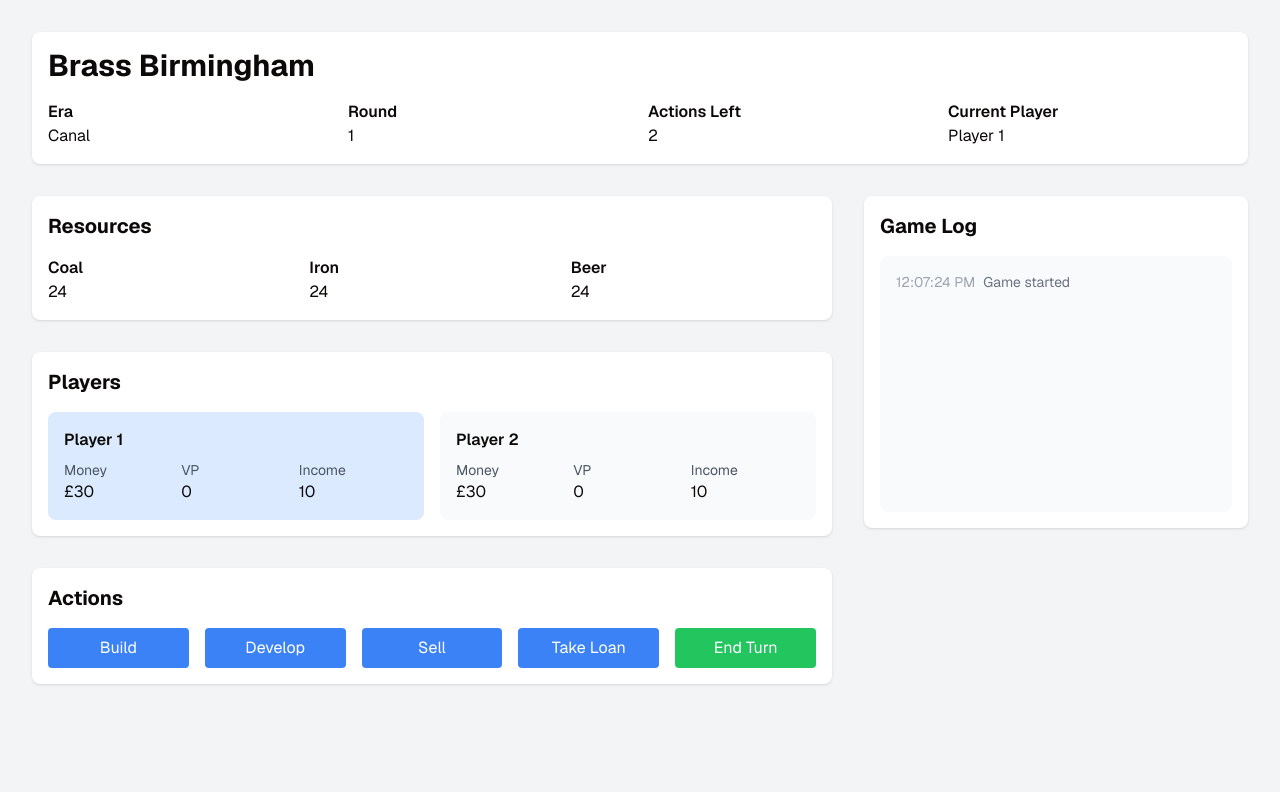
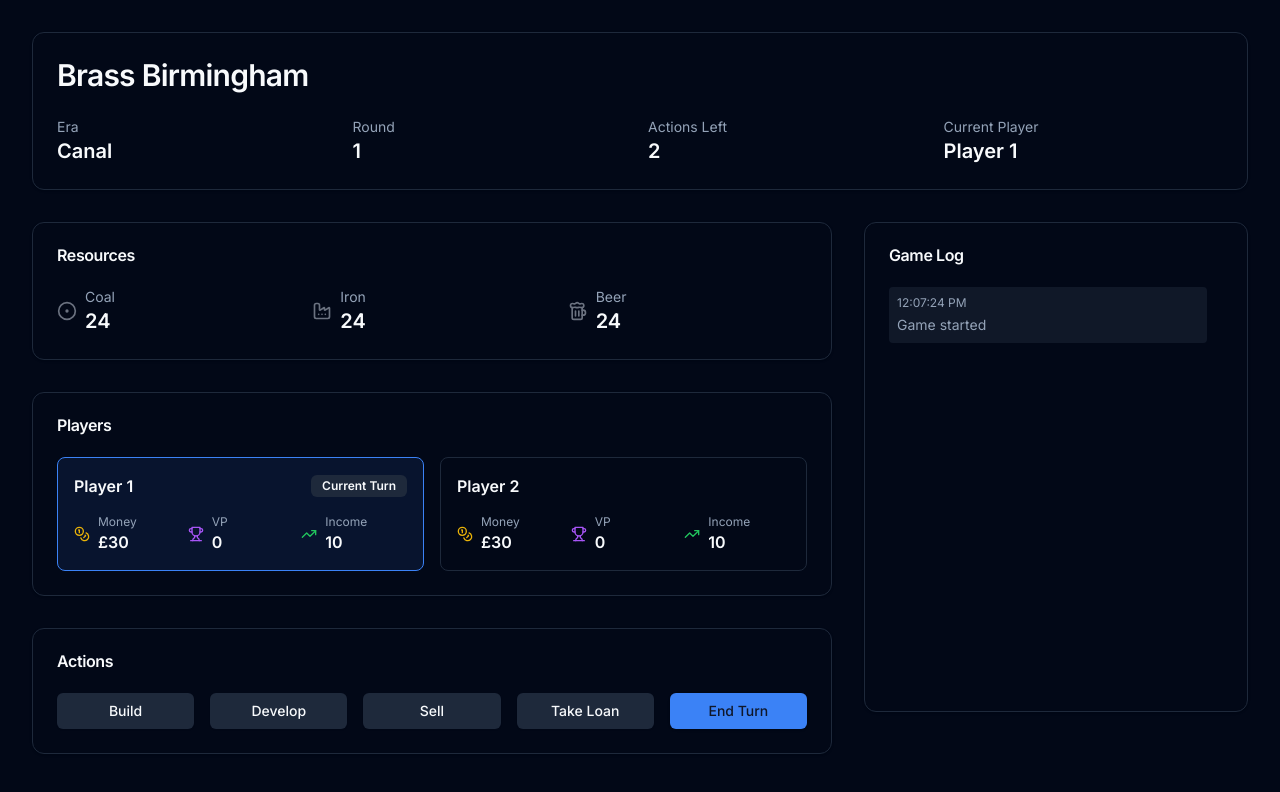
Before and after one commit to julius-retzer/brass-birmingham, a Next.js app: page / in a window 1280 px wide. Shown: the top 792 px of the page. Built offline with nearby package versions, Linux system fonts and the light colour scheme.

Commit message:
Enhance UI with shadcn components and improve game interface styling

```diff
--- /dev/null
+++ b/src/app/globals.css
@@ -0,0 +1,59 @@
+@tailwind base;
+@tailwind components;
+@tailwind utilities;
+
+@layer base {
+  :root {
+    --background: 0 0% 100%;
+    --foreground: 222.2 84% 4.9%;
+    --card: 0 0% 100%;
+    --card-foreground: 222.2 84% 4.9%;
+    --popover: 0 0% 100%;
+    --popover-foreground: 222.2 84% 4.9%;
+    --primary: 221.2 83.2% 53.3%;
+    --primary-foreground: 210 40% 98%;
+    --secondary: 210 40% 96.1%;
+    --secondary-foreground: 222.2 47.4% 11.2%;
+    --muted: 210 40% 96.1%;
+    --muted-foreground: 215.4 16.3% 46.9%;
+    --accent: 210 40% 96.1%;
+    --accent-foreground: 222.2 47.4% 11.2%;
+    --destructive: 0 84.2% 60.2%;
+    --destructive-foreground: 210 40% 98%;
+    --border: 214.3 31.8% 91.4%;
+    --input: 214.3 31.8% 91.4%;
+    --ring: 221.2 83.2% 53.3%;
+    --radius: 0.5rem;
+  }
+
+  .dark {
+    --background: 222.2 84% 4.9%;
+    --foreground: 210 40% 98%;
+    --card: 222.2 84% 4.9%;
+    --card-foreground: 210 40% 98%;
+    --popover: 222.2 84% 4.9%;
+    --popover-foreground: 210 40% 98%;
+    --primary: 217.2 91.2% 59.8%;
+    --primary-foreground: 222.2 47.4% 11.2%;
+    --secondary: 217.2 32.6% 17.5%;
+    --secondary-foreground: 210 40% 98%;
+    --muted: 217.2 32.6% 17.5%;
+    --muted-foreground: 215 20.2% 65.1%;
+    --accent: 217.2 32.6% 17.5%;
+    --accent-foreground: 210 40% 98%;
+    --destructive: 0 62.8% 30.6%;
+    --destructive-foreground: 210 40% 98%;
+    --border: 217.2 32.6% 17.5%;
+    --input: 217.2 32.6% 17.5%;
+    --ring: 224.3 76.3% 48%;
+  }
+}
+
+@layer base {
+  * {
+    @apply border-border;
+  }
+  body {
+    @apply bg-background text-foreground;
+  }
+}
--- a/src/app/layout.tsx
+++ b/src/app/layout.tsx
@@ -1,20 +1,22 @@
-import "~/styles/globals.css";
+import type { Metadata } from 'next';
+import { Inter } from 'next/font/google';
+import './globals.css';
 
-import { GeistSans } from "geist/font/sans";
-import { type Metadata } from "next";
+const inter = Inter({ subsets: ['latin'] });
 
 export const metadata: Metadata = {
-  title: "Create T3 App",
-  description: "Generated by create-t3-app",
-  icons: [{ rel: "icon", url: "/favicon.ico" }],
+  title: 'Brass Birmingham',
+  description: 'A digital implementation of Brass Birmingham board game',
 };
 
 export default function RootLayout({
   children,
-}: Readonly<{ children: React.ReactNode }>) {
+}: {
+  children: React.ReactNode;
+}) {
   return (
-    <html lang="en" className={`${GeistSans.variable}`}>
-      <body>{children}</body>
+    <html lang="en" className="dark">
+      <body className={inter.className}>{children}</body>
     </html>
   );
 }
--- a/src/app/page.tsx
+++ b/src/app/page.tsx
@@ -4,6 +4,10 @@
 import { useMachine } from '@xstate/react';
 import { gameStore, type Player, type GameState } from '../store/gameStore';
 import { GameLog } from '../components/GameLog';
+import { Card, CardContent, CardHeader, CardTitle } from '../components/ui/card';
+import { Button } from '../components/ui/button';
+import { Badge } from '../components/ui/badge';
+import { Coins, Trophy, TrendingUp, CircleDot, Factory, Beer } from 'lucide-react';
 
 export default function Home() {
   const [state, send] = useMachine(gameStore);
@@ -23,143 +27,188 @@
   const currentPlayer = players[currentPlayerIndex];
 
   return (
-    <main className="min-h-screen p-8 bg-gray-100">
+    <main className="min-h-screen p-8 bg-background text-foreground">
       {/* Game Header */}
-      <div className="mb-8 p-4 bg-white rounded-lg shadow">
-        <h1 className="text-3xl font-bold mb-4">Brass Birmingham</h1>
+      <Card className="mb-8">
+        <CardHeader>
+          <CardTitle className="text-3xl">Brass Birmingham</CardTitle>
+        </CardHeader>
+        <CardContent>
           <div className="grid grid-cols-4 gap-4">
             <div>
-            <h2 className="font-semibold">Era</h2>
-            <p className="capitalize">{era}</p>
+              <h2 className="text-sm text-muted-foreground">Era</h2>
+              <p className="text-xl font-semibold capitalize">{era}</p>
             </div>
             <div>
-            <h2 className="font-semibold">Round</h2>
-            <p>{round}</p>
+              <h2 className="text-sm text-muted-foreground">Round</h2>
+              <p className="text-xl font-semibold">{round}</p>
             </div>
             <div>
-            <h2 className="font-semibold">Actions Left</h2>
-            <p>{actionsRemaining}</p>
+              <h2 className="text-sm text-muted-foreground">Actions Left</h2>
+              <p className="text-xl font-semibold">{actionsRemaining}</p>
             </div>
             <div>
-            <h2 className="font-semibold">Current Player</h2>
-            <p>{currentPlayer?.name ?? 'None'}</p>
+              <h2 className="text-sm text-muted-foreground">Current Player</h2>
+              <p className="text-xl font-semibold">{currentPlayer?.name ?? 'None'}</p>
+            </div>
+          </div>
+        </CardContent>
+      </Card>
+
+      <div className="grid grid-cols-1 lg:grid-cols-3 gap-8">
+        <div className="lg:col-span-2 space-y-8">
+          {/* Resources */}
+          <Card>
+            <CardHeader>
+              <CardTitle>Resources</CardTitle>
+            </CardHeader>
+            <CardContent>
+              <div className="grid grid-cols-3 gap-4">
+                <div className="flex items-center space-x-2">
+                  <CircleDot className="h-5 w-5 text-gray-500" />
+                  <div>
+                    <p className="text-sm text-muted-foreground">Coal</p>
+                    <p className="text-xl font-semibold">{resources.coal}</p>
+                  </div>
+                </div>
+                <div className="flex items-center space-x-2">
+                  <Factory className="h-5 w-5 text-gray-500" />
+                  <div>
+                    <p className="text-sm text-muted-foreground">Iron</p>
+                    <p className="text-xl font-semibold">{resources.iron}</p>
+                  </div>
+                </div>
+                <div className="flex items-center space-x-2">
+                  <Beer className="h-5 w-5 text-gray-500" />
+                  <div>
+                    <p className="text-sm text-muted-foreground">Beer</p>
+                    <p className="text-xl font-semibold">{resources.beer}</p>
                   </div>
                 </div>
               </div>
-
-      <div className="grid grid-cols-1 lg:grid-cols-3 gap-8">
-        <div className="lg:col-span-2">
-          {/* Resources */}
-          <div className="mb-8 p-4 bg-white rounded-lg shadow">
-            <h2 className="text-xl font-bold mb-4">Resources</h2>
-            <div className="grid grid-cols-3 gap-4">
-              <div>
-                <h3 className="font-semibold">Coal</h3>
-                <p>{resources.coal}</p>
-              </div>
-              <div>
-                <h3 className="font-semibold">Iron</h3>
-                <p>{resources.iron}</p>
-              </div>
-              <div>
-                <h3 className="font-semibold">Beer</h3>
-                <p>{resources.beer}</p>
-              </div>
-            </div>
-          </div>
+            </CardContent>
+          </Card>
 
           {/* Players */}
-          <div className="mb-8 p-4 bg-white rounded-lg shadow">
-            <h2 className="text-xl font-bold mb-4">Players</h2>
+          <Card>
+            <CardHeader>
+              <CardTitle>Players</CardTitle>
+            </CardHeader>
+            <CardContent>
               <div className="grid grid-cols-1 md:grid-cols-2 gap-4">
                 {players.map((player: Player, index: number) => (
                   <div
                     key={player.id}
-                  className={`p-4 rounded-lg ${
-                    index === currentPlayerIndex ? 'bg-blue-100' : 'bg-gray-50'
+                    className={`p-4 rounded-lg border ${
+                      index === currentPlayerIndex ? 'bg-primary/10 border-primary' : 'bg-card border-border'
                     }`}
                   >
+                    <div className="flex items-center justify-between mb-4">
                       <h3 className="font-semibold">{player.name}</h3>
-                  <div className="grid grid-cols-3 gap-2 mt-2">
+                      {index === currentPlayerIndex && (
+                        <Badge variant="secondary">Current Turn</Badge>
+                      )}
+                    </div>
+                    <div className="grid grid-cols-3 gap-2">
+                      <div className="flex items-center space-x-2">
+                        <Coins className="h-4 w-4 text-yellow-500" />
                         <div>
-                      <p className="text-sm text-gray-600">Money</p>
-                      <p>£{player.money}</p>
+                          <p className="text-xs text-muted-foreground">Money</p>
+                          <p className="font-semibold">£{player.money}</p>
                         </div>
+                      </div>
+                      <div className="flex items-center space-x-2">
+                        <Trophy className="h-4 w-4 text-purple-500" />
                         <div>
-                      <p className="text-sm text-gray-600">VP</p>
-                      <p>{player.victoryPoints}</p>
+                          <p className="text-xs text-muted-foreground">VP</p>
+                          <p className="font-semibold">{player.victoryPoints}</p>
                         </div>
+                      </div>
+                      <div className="flex items-center space-x-2">
+                        <TrendingUp className="h-4 w-4 text-green-500" />
                         <div>
-                      <p className="text-sm text-gray-600">Income</p>
-                      <p>{player.income}</p>
+                          <p className="text-xs text-muted-foreground">Income</p>
+                          <p className="font-semibold">{player.income}</p>
+                        </div>
                       </div>
                     </div>
                   </div>
                 ))}
               </div>
-          </div>
+            </CardContent>
+          </Card>
 
           {/* Actions */}
           {state.matches('playing') && (
-            <div className="p-4 bg-white rounded-lg shadow">
-              <h2 className="text-xl font-bold mb-4">Actions</h2>
+            <Card>
+              <CardHeader>
+                <CardTitle>Actions</CardTitle>
+              </CardHeader>
+              <CardContent>
                 <div className="grid grid-cols-2 md:grid-cols-3 lg:grid-cols-5 gap-4">
-                <button
+                  <Button
                     onClick={() => send({ type: 'BUILD' })}
                     disabled={!state.can({ type: 'BUILD' })}
-                  className="px-4 py-2 bg-blue-500 text-white rounded hover:bg-blue-600 disabled:bg-gray-300"
+                    variant="secondary"
                   >
                     Build
-                </button>
-                <button
+                  </Button>
+                  <Button
                     onClick={() => send({ type: 'DEVELOP' })}
                     disabled={!state.can({ type: 'DEVELOP' })}
-                  className="px-4 py-2 bg-blue-500 text-white rounded hover:bg-blue-600 disabled:bg-gray-300"
+                    variant="secondary"
                   >
                     Develop
-                </button>
-                <button
+                  </Button>
+                  <Button
                     onClick={() => send({ type: 'SELL' })}
                     disabled={!state.can({ type: 'SELL' })}
-                  className="px-4 py-2 bg-blue-500 text-white rounded hover:bg-blue-600 disabled:bg-gray-300"
+                    variant="secondary"
                   >
                     Sell
-                </button>
-                <button
+                  </Button>
+                  <Button
                     onClick={() => send({ type: 'TAKE_LOAN' })}
                     disabled={!state.can({ type: 'TAKE_LOAN' })}
-                  className="px-4 py-2 bg-blue-500 text-white rounded hover:bg-blue-600 disabled:bg-gray-300"
+                    variant="secondary"
                   >
                     Take Loan
-                </button>
-                <button
+                  </Button>
+                  <Button
                     onClick={() => send({ type: 'END_TURN' })}
-                  className="px-4 py-2 bg-green-500 text-white rounded hover:bg-green-600"
+                    variant="default"
                   >
                     End Turn
-                </button>
+                  </Button>
                 </div>
-            </div>
+              </CardContent>
+            </Card>
           )}
         </div>
 
         {/* Game Log */}
         <div className="lg:col-span-1">
           <div className="sticky top-8">
-            <div className="p-4 bg-white rounded-lg shadow">
-              <h2 className="text-xl font-bold mb-4">Game Log</h2>
+            <Card>
+              <CardHeader>
+                <CardTitle>Game Log</CardTitle>
+              </CardHeader>
+              <CardContent>
                 <GameLog logs={logs} />
-            </div>
+              </CardContent>
+            </Card>
           </div>
         </div>
       </div>
 
       {/* Game Over State */}
       {state.matches('gameOver') && (
-        <div className="p-4 bg-white rounded-lg shadow text-center">
+        <Card className="mt-8">
+          <CardContent className="text-center py-8">
             <h2 className="text-2xl font-bold mb-4">Game Over!</h2>
             {/* Add victory points display and winner announcement here */}
-        </div>
+          </CardContent>
+        </Card>
       )}
     </main>
   );
--- a/src/components/GameLog.tsx
+++ b/src/components/GameLog.tsx
@@ -1,4 +1,6 @@
 import { useEffect, useRef } from 'react';
+import { ScrollArea } from '../components/ui/scroll-area';
+import { cn } from '../lib/utils';
 
 export interface LogEntry {
   message: string;
@@ -21,30 +23,30 @@
   }, [logs]);
 
   return (
-    <div
-      ref={logContainerRef}
-      className="bg-gray-50 rounded-lg p-4 h-64 overflow-y-auto"
-    >
+    <ScrollArea className="h-[400px]">
+      <div ref={logContainerRef} className="space-y-2 pr-4">
         {logs.map((log, index) => (
           <div
             key={index}
-          className={`mb-2 text-sm ${
-            log.type === 'system'
-              ? 'text-gray-500'
-              : log.type === 'action'
-              ? 'text-blue-600'
-              : 'text-gray-700'
-          }`}
+            className={cn(
+              'text-sm rounded p-2',
+              log.type === 'system' && 'text-muted-foreground bg-muted/50',
+              log.type === 'action' && 'text-primary bg-primary/10',
+              log.type === 'info' && 'text-foreground bg-card'
+            )}
           >
-          <span className="text-gray-400 mr-2">
+            <span className="text-xs text-muted-foreground block mb-1">
               {log.timestamp.toLocaleTimeString()}
             </span>
             {log.message}
           </div>
         ))}
         {logs.length === 0 && (
-        <div className="text-gray-400 text-center">No actions yet</div>
+          <div className="text-muted-foreground text-center py-4">
+            No actions yet
+          </div>
         )}
       </div>
+    </ScrollArea>
   );
 }
```
Lines whose indentation alone changed are shown as unchanged.
